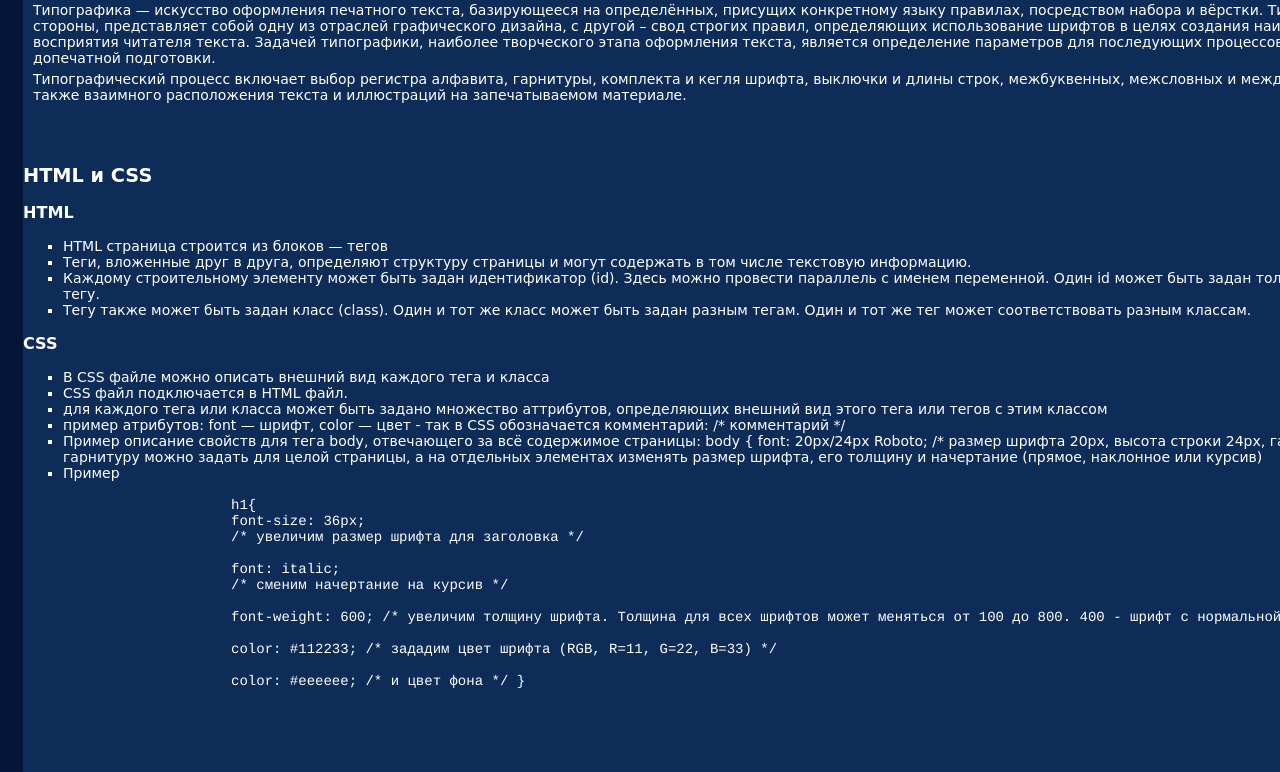
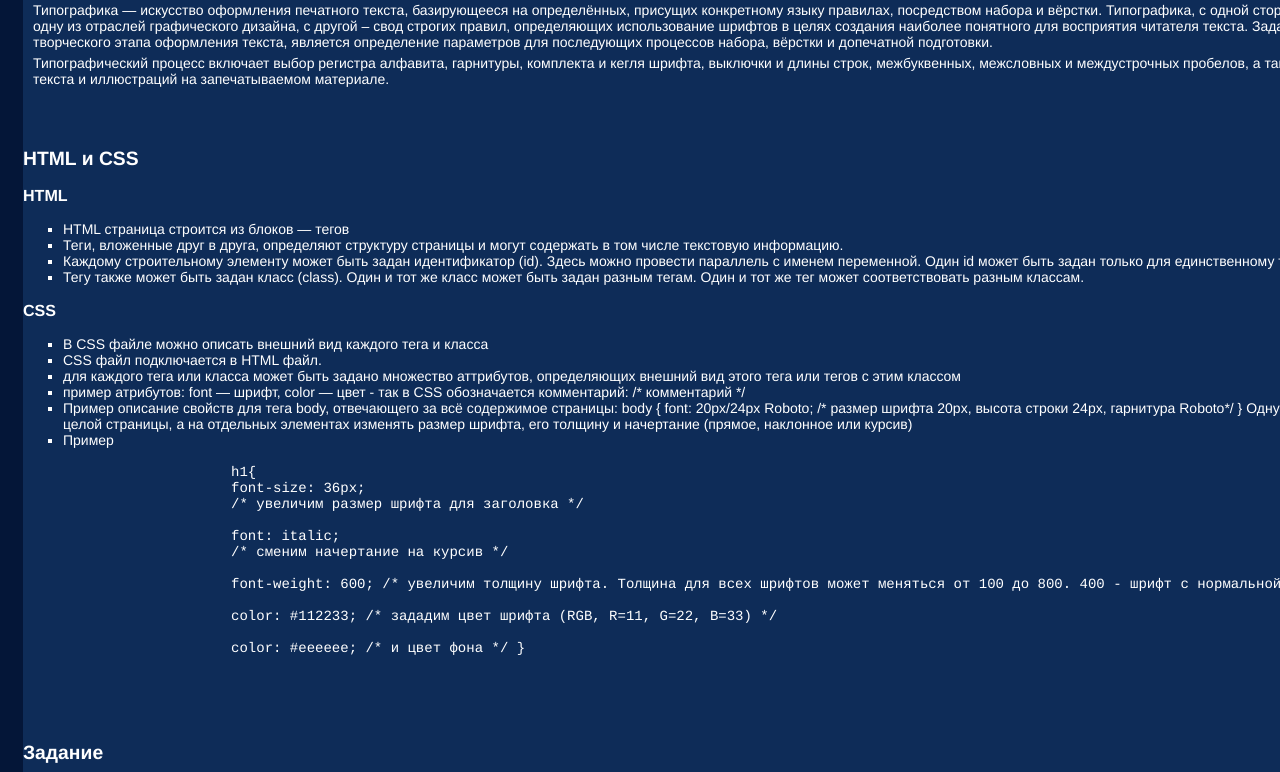
Before and after one commit to sergey-verhoturov/HCI, a plain HTML site: page may 13/index.html in a window 1280 px wide. Shown: the part 296-1068 px from the top of the page. Drawn offline with Linux system fonts and the light colour scheme.

Commit message:
Update style.css

```diff
--- a/may 13/css/style.css
+++ b/may 13/css/style.css
@@ -27,7 +27,7 @@
 
 /* Для всей страницы !!! */
 body{
-  font-family: URW Chancery L, cursive;  /* Основной и запасной шрифт */
+  font-family: Helvetica, sans-serif;  /* Основной и запасной шрифт */
   font-size: var(--size);
   color: var(--text);
   background: #041638;     /* !!! */
```
